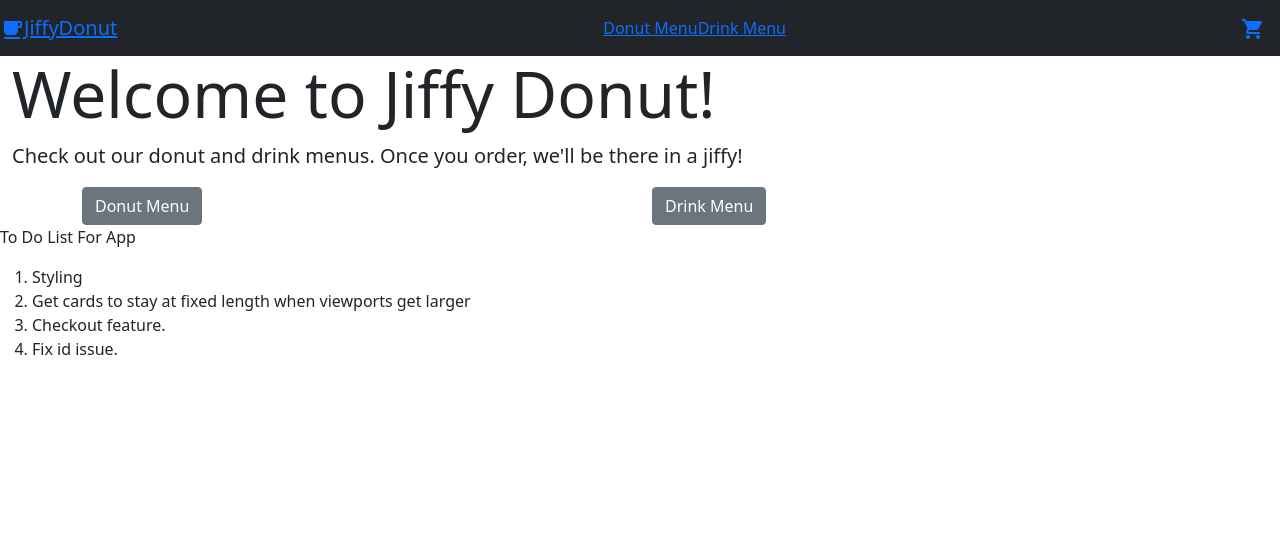
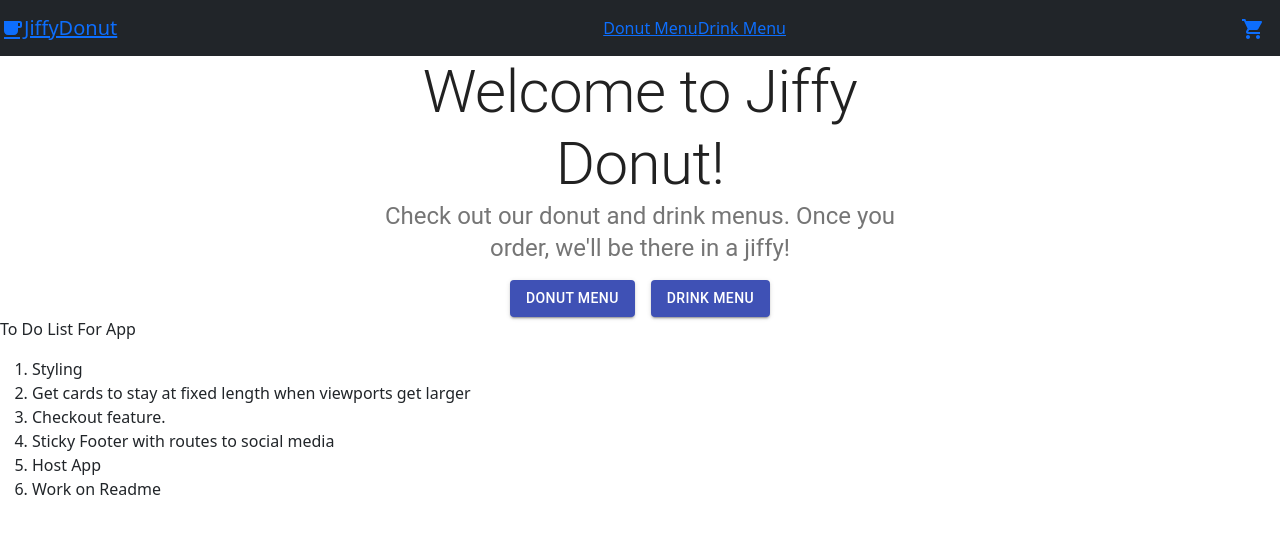
Before and after one commit to ncarlson55/donut-app, a React (Create React App) app: page /home in a window 1280 px wide. Shown: the top 534 px of the page. Built offline with nearby package versions, Linux system fonts and the light colour scheme.

Commit message:
Material UI updates to MainHero Component

```diff
--- a/src/App.js
+++ b/src/App.js
@@ -5,8 +5,6 @@ import DrinkData from './data/DrinkData';
 import { useState } from 'react';
 import { toast } from 'react-toastify';
 import 'react-toastify/dist/ReactToastify.css';
-
-toast.configure();
 
 function App() {
   //Destructure data to pass down
@@ -17,6 +15,7 @@ function App() {
   const [cartItems, setCartItems] = useState([]);
 
   //Toastify notification when product is added to cart
+  toast.configure();
   const notifyAddCart = (productName) => {
     toast.success(`${productName} added to cart!`, {
       position: toast.POSITION.TOP_CENTER,
--- a/src/component/MainComponent.js
+++ b/src/component/MainComponent.js
@@ -46,7 +46,9 @@ function Main(props) {
         <li>Styling</li>
         <li>Get cards to stay at fixed length when viewports get larger</li>
         <li>Checkout feature.</li>
-        <li>Fix id issue.</li>
+        <li>Sticky Footer with routes to social media</li>
+        <li>Host App</li>
+        <li>Work on Readme</li>
       </ol>
     </div>
   );
--- a/src/component/MainHero/MainHeroComponent.js
+++ b/src/component/MainHero/MainHeroComponent.js
@@ -1,6 +1,11 @@
 import React from 'react';
 //Reactstrap
-import { Jumbotron, Container, Row, Col, Button } from 'reactstrap';
+import { Jumbotron } from 'reactstrap';
+//Material UI
+import Typography from '@material-ui/core/Typography';
+import Container from '@material-ui/core/Container';
+import Grid from '@material-ui/core/Grid';
+import Button from '@material-ui/core/Button';
 //NavLink
 import { NavLink } from 'react-router-dom';
 
@@ -8,25 +13,41 @@ const MainHero = () => {
   return (
     <div>
       <Jumbotron fluid>
-        <Container fluid>
-          <h1 className="display-3">Welcome to Jiffy Donut!</h1>
-          <p className="lead">
+        <Container maxWidth="sm">
+          <Typography
+            component="h1"
+            variant="h2"
+            align="center"
+            color="textPrimary"
+          >
+            Welcome to Jiffy Donut!
+          </Typography>
+          <Typography
+            variant="h5"
+            align="center"
+            color="textSecondary"
+            paragraph
+          >
             Check out our donut and drink menus. Once you order, we'll be there
             in a jiffy!
-          </p>
-          <Container>
-            <Row>
-              <Col>
+          </Typography>
+          <Container fluid>
+            <Grid container spacing={2} justifyContent="center">
+              <Grid item>
                 <NavLink to="/donuts">
-                  <Button>Donut Menu</Button>
+                  <Button variant="contained" color="primary">
+                    Donut Menu
+                  </Button>
                 </NavLink>
-              </Col>
-              <Col>
+              </Grid>
+              <Grid item>
                 <NavLink to="/drinks">
-                  <Button>Drink Menu</Button>
+                  <Button variant="contained" color="primary">
+                    Drink Menu
+                  </Button>
                 </NavLink>
-              </Col>
-            </Row>
+              </Grid>
+            </Grid>
           </Container>
         </Container>
       </Jumbotron>
```
